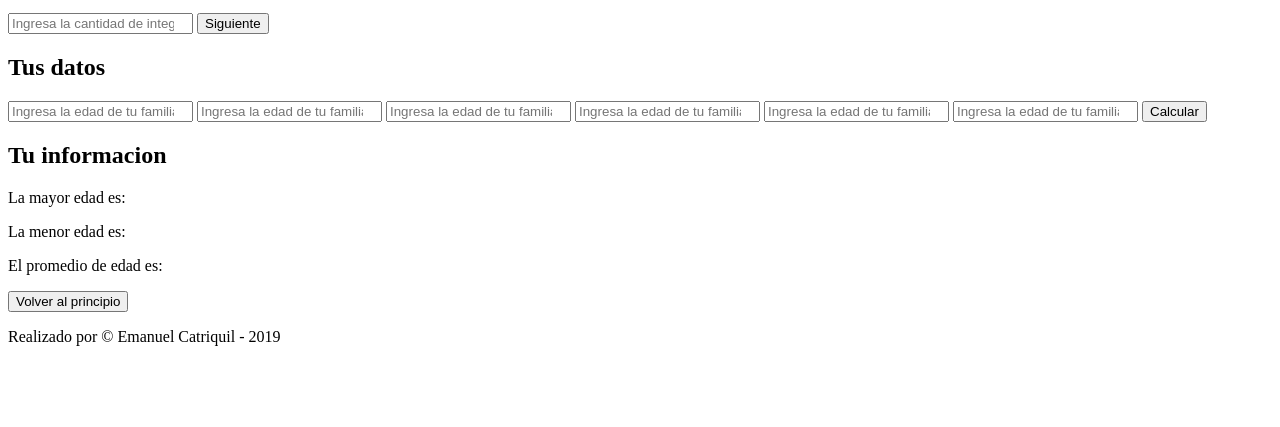
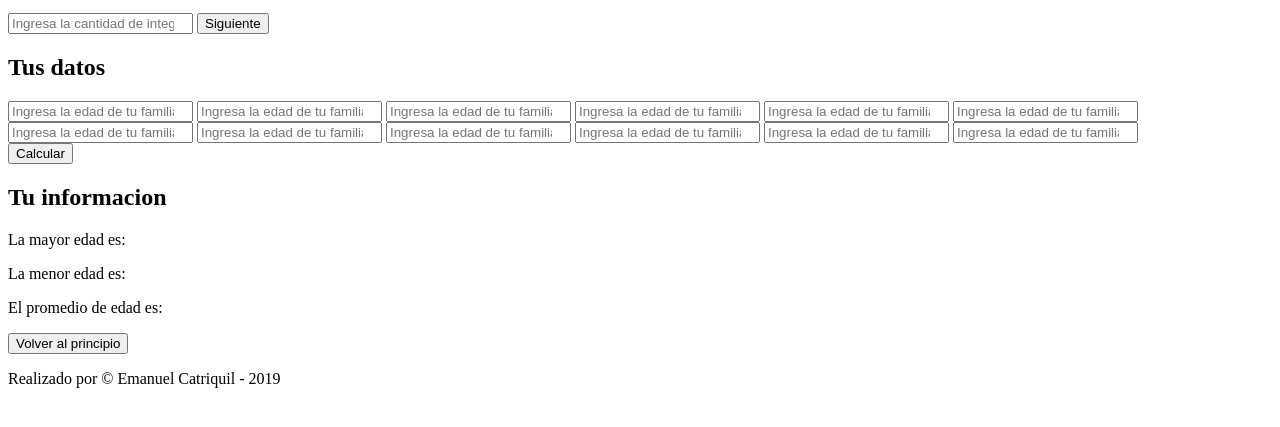
Before and after one commit to ecatriquil/tarea-clase-8, a website: page index.html in a window 1280 px wide. Shown: the part 101-528 px from the top of the page. Drawn offline with Linux system fonts and the light colour scheme.

Commit message:
Añade un inner-container al container ages

```diff
--- a/index.html
+++ b/index.html
@@ -31,12 +31,20 @@
 
                 <div id="ages">
                     <h2>Tus datos</h2>
+                    <div id="ages-container">
                         <input type="number" name="" id="" placeholder="Ingresa la edad de tu familiar">
                         <input type="number" name="" id="" placeholder="Ingresa la edad de tu familiar">
                         <input type="number" name="" id="" placeholder="Ingresa la edad de tu familiar">
                         <input type="number" name="" id="" placeholder="Ingresa la edad de tu familiar">
                         <input type="number" name="" id="" placeholder="Ingresa la edad de tu familiar">
                         <input type="number" name="" id="" placeholder="Ingresa la edad de tu familiar">
+                        <input type="number" name="" id="" placeholder="Ingresa la edad de tu familiar">
+                        <input type="number" name="" id="" placeholder="Ingresa la edad de tu familiar">
+                        <input type="number" name="" id="" placeholder="Ingresa la edad de tu familiar">
+                        <input type="number" name="" id="" placeholder="Ingresa la edad de tu familiar">
+                        <input type="number" name="" id="" placeholder="Ingresa la edad de tu familiar">
+                        <input type="number" name="" id="" placeholder="Ingresa la edad de tu familiar">
+                    </div>
                     <button type="button" id="calculate" class="hidden">Calcular</button>
                 </div>
 
```
Lines whose indentation alone changed are shown as unchanged.
